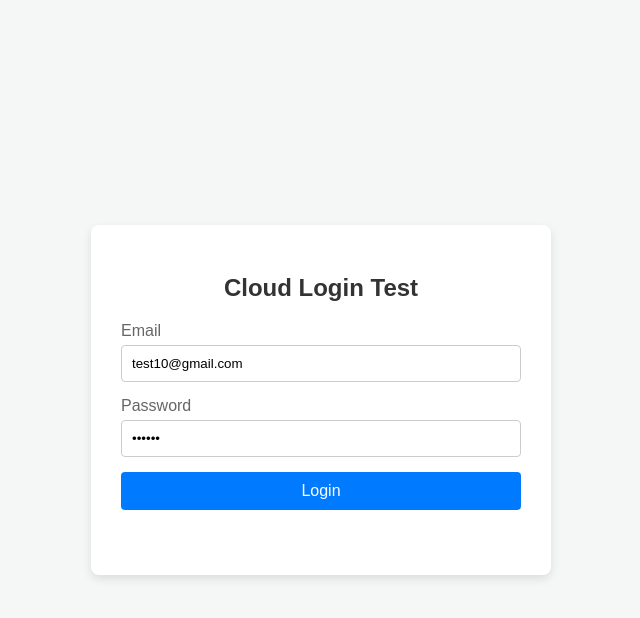
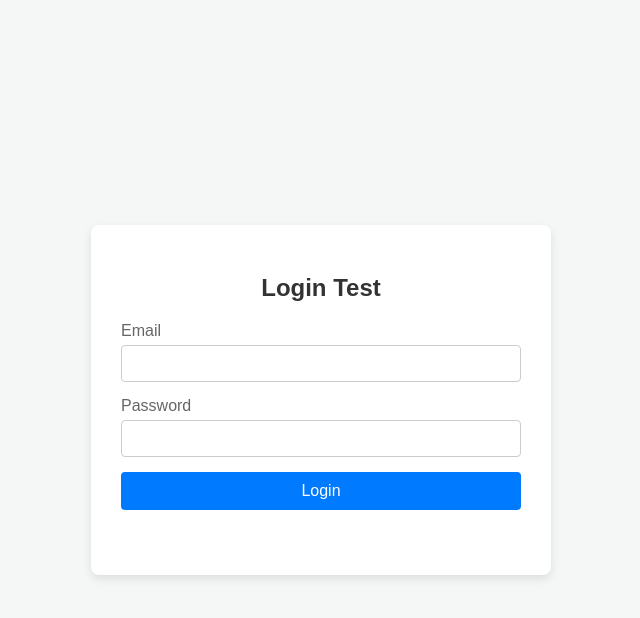
Before and after one commit to firebaseprojecttest1-commits/job_posting_backend, a PHP site: page / in a window 1280 px wide. Shown: the top 618 px of the page, without its empty margins (319-959 px from the left). Run offline with PHP 8.4, Linux system fonts and the light colour scheme.

Commit message:
edit in1

```diff
--- a/index.php
+++ b/index.php
@@ -3,7 +3,7 @@
 <head>
     <meta charset="UTF-8">
     <meta name="viewport" content="width=device-width, initial-scale=1.0">
-    <title>Job Posting - Login Test</title>
+    <title>Job Posting</title>
     <style>
         body { font-family: Arial, sans-serif; background: #f4f7f6; display: flex; justify-content: center; align-items: center; height: 100vh; margin: 0; }
         .login-card { background: white; padding: 30px; border-radius: 8px; box-shadow: 0 4px 10px rgba(0,0,0,0.1); width: 100%; max-width: 400px; }
@@ -20,15 +20,15 @@
 </head>
 <body>
     <div class="login-card">
-        <h2>Cloud Login Test</h2>
+        <h2>Login Test</h2>
         <form id="loginForm">
             <div class="form-group">
                 <label for="email">Email</label>
-                <input type="email" id="email" name="email" required value="test10@gmail.com">
+                <input type="email" id="email" name="email" required>
             </div>
             <div class="form-group">
                 <label for="password">Password</label>
-                <input type="password" id="password" name="password" required value="test10">
+                <input type="password" id="password" name="password" required>
             </div>
             <button type="submit">Login</button>
         </form>
```
